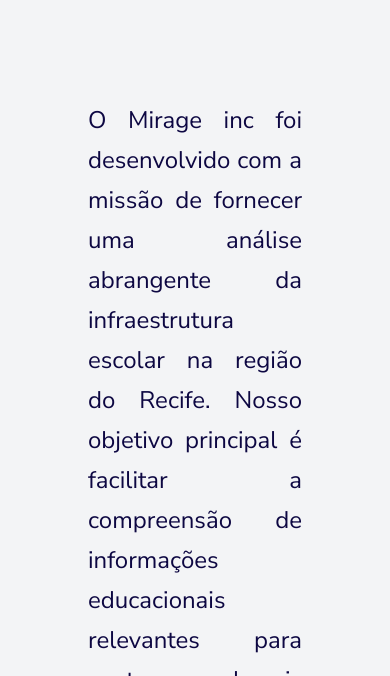
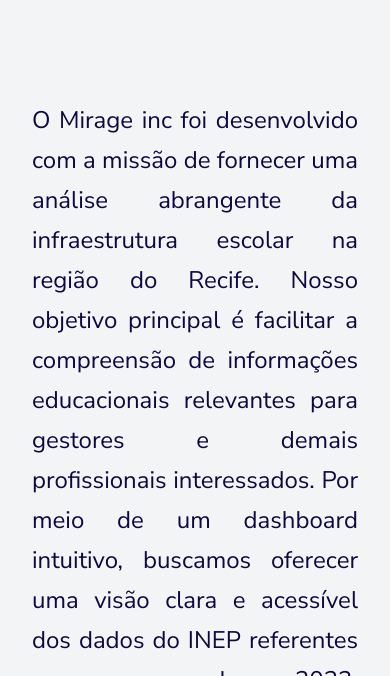
Before and after one commit to DaniloUnicap/testeProjetoPI, a plain HTML site: page index.html in a window 390 px wide. Shown: the part 200-876 px from the top of the page. Drawn offline with nearby package versions, Linux system fonts and the light colour scheme.

Commit message:
mudando padding para mobile

```diff
--- a/index.html
+++ b/index.html
@@ -52,7 +52,7 @@
         </h1>
       </header>
 
-      <article class="sm:flex-1 flex flex-col-reverse items-center px-16 py-10 gap-12 2xl:flex-row">
+      <article class="sm:flex-1 flex flex-col-reverse items-center px-2 gap-12 2xl:flex-row md:px-16 py-10">
         <section class="flex-1 bg-slate-400 rounded-md h-full">
           <img src="projeto-pi-main/frontend/img/escolaRec.jpg" alt="" class="rounded-md w-full h-full">
 
```
